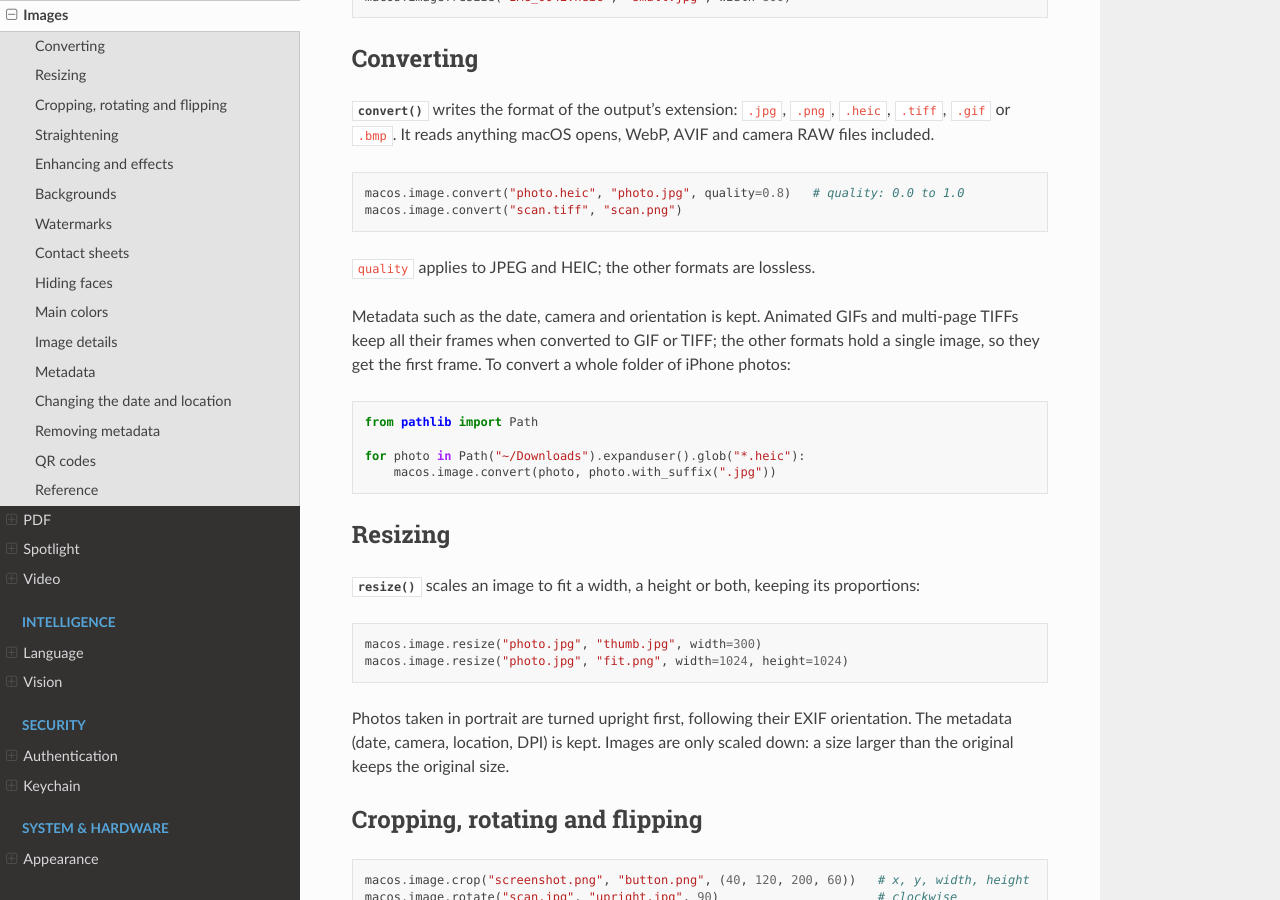
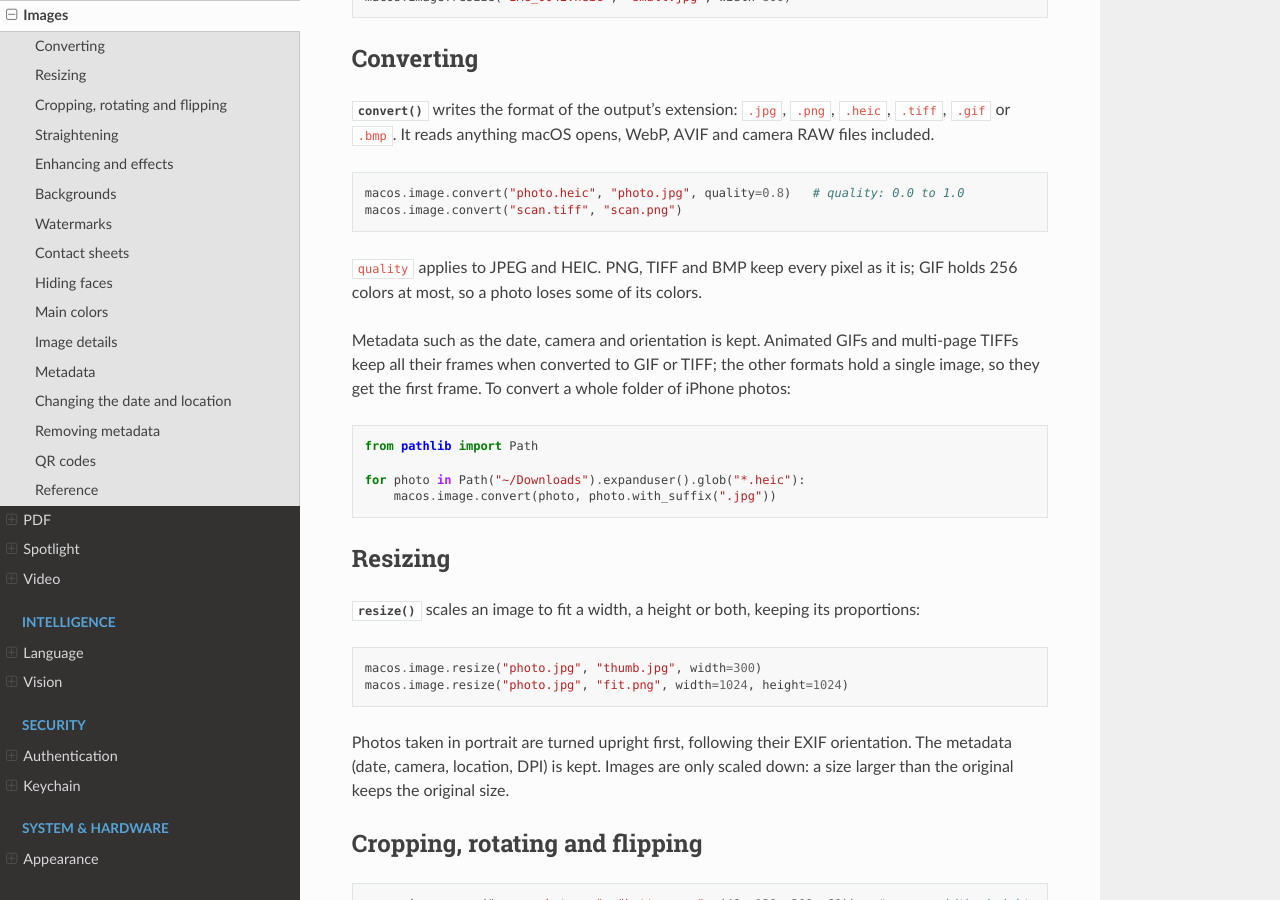
Before and after one commit to JeanExtreme002/macOS, a Sphinx documentation site: the page built from docs/image.md, in a window 1280 px wide and 900 px high, scrolled down 382 px. Built offline with Sphinx 7.4.7 and the Read the Docs theme 3.1.0, drawn with Linux system fonts in a browser that asks for light colours; comment, search, counter and statistics services are not loaded.

Commit message:
docs: GIF isn't lossless, and drop a repeated language code

````diff
--- a/docs/image.md
+++ b/docs/image.md
@@ -26,7 +26,8 @@ macos.image.convert("photo.heic", "photo.jpg", quality=0.8)   # quality: 0.0 to
 macos.image.convert("scan.tiff", "scan.png")
 ```
 
-`quality` applies to JPEG and HEIC; the other formats are lossless.
+`quality` applies to JPEG and HEIC. PNG, TIFF and BMP keep every pixel as it
+is; GIF holds 256 colors at most, so a photo loses some of its colors.
 
 Metadata such as the date, camera and orientation is kept. Animated GIFs and
 multi-page TIFFs keep all their frames when converted to GIF or TIFF; the other
````
Also changed, not shown: docs/language.md (+1 -1 lines).
